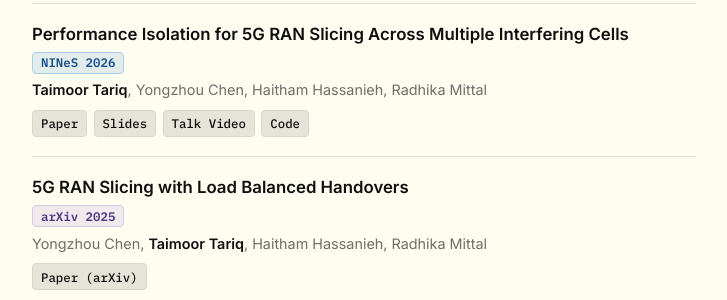
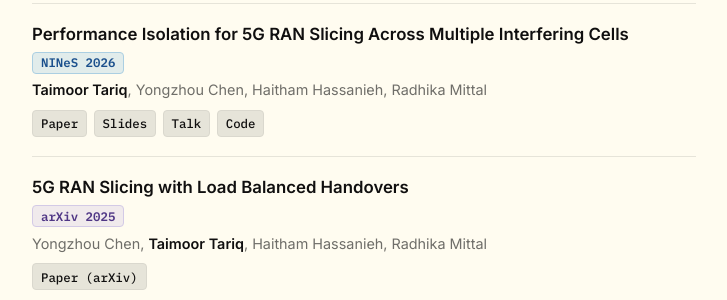
Before and after one commit to taimoortt/taimoortt.github.io, a Jekyll site: the page built from _pages/about.md, in a window 1280 px wide. Shown: the part 777-1077 px from the top of the page, without its empty margins (276-1003 px from the left). Built offline with Jekyll 4.4.1, drawn with Linux system fonts in a browser that asks for light colours.

Commit message:
Update publication link label from 'Talk Video' to 'Talk'

```diff
--- a/_pages/about.md
+++ b/_pages/about.md
@@ -69,7 +69,7 @@ layout: default
   <div class="pub-links">
     <a href="{{ base_path }}/files/radioninja.pdf" target="_blank" class="pub-link">Paper</a>
     <a href="{{ base_path }}/files/radioninja-slides.pdf" target="_blank" class="pub-link">Slides</a>
-    <a href="https://vimeo.com/showcase/NINeS?video=1161794549" target="_blank" rel="noopener noreferrer" class="pub-link">Talk Video</a>
+    <a href="https://vimeo.com/showcase/NINeS?video=1161794549" target="_blank" rel="noopener noreferrer" class="pub-link">Talk</a>
     <a href="https://github.com/taimoortt/RadioNinja" target="_blank" rel="noopener noreferrer" class="pub-link">Code</a>
   </div>
 </div>
```
